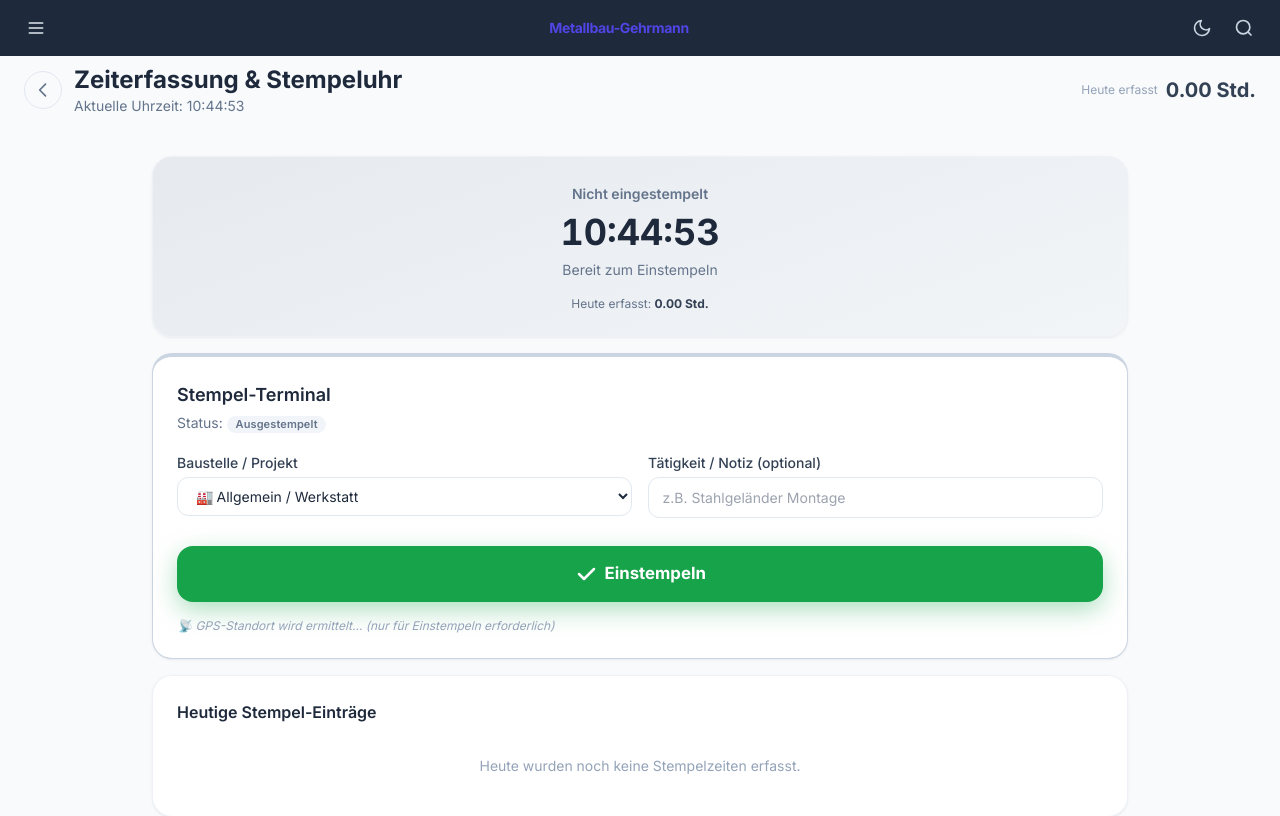
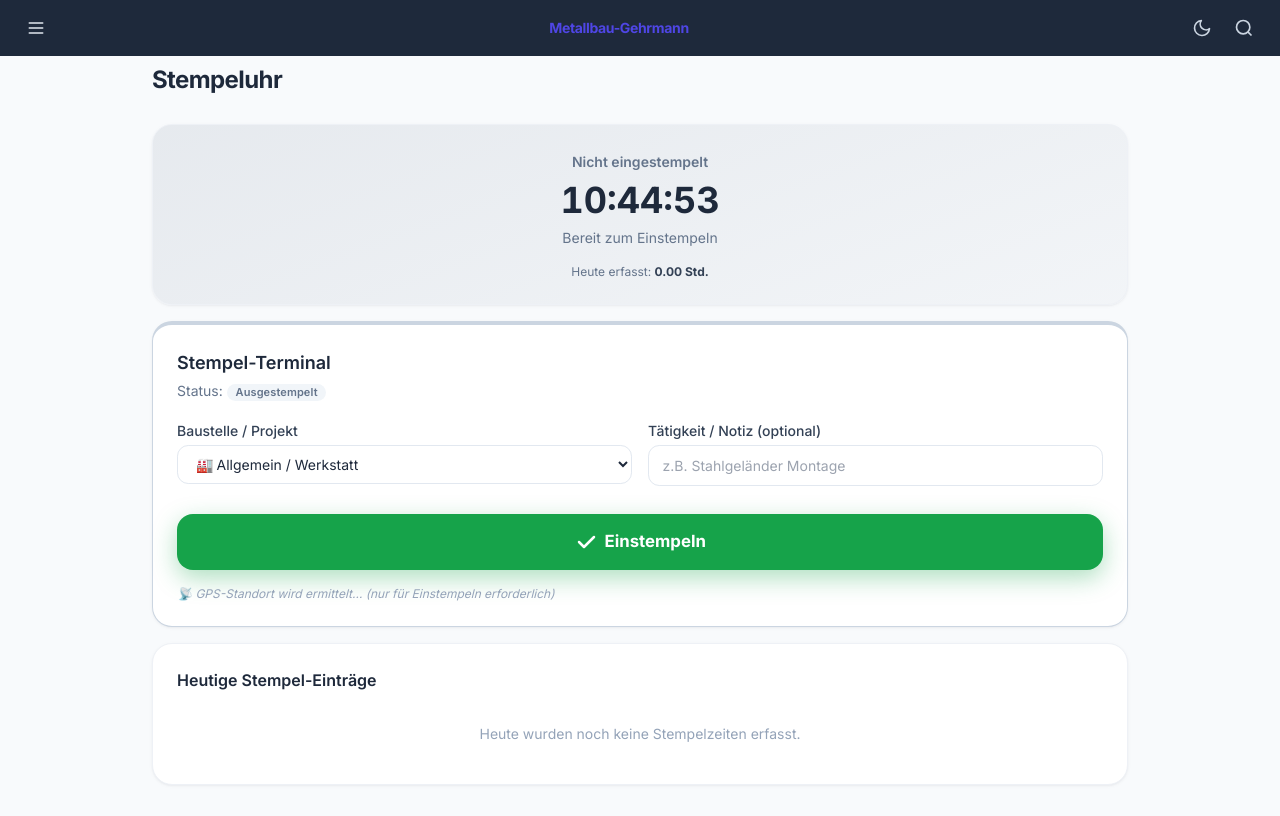
Before and after one commit to dome2212/metallbau-app, a Node server app: page /timetracking in a window 1280 px wide. Shown: the top 816 px of the page. After the commit the page ends 784 px from the top, so only its background shows below. Run offline with Node 20, Linux system fonts and the light colour scheme; the visitor is signed in with stand-in values (Sample User, id 1); data that the repository does not hold is empty; some libraries are stand-ins or nearby versions.

Commit message:
UI: doppelte Stempeluhr-Kopfzeile und Zurück-Button entfernt

```diff
--- a/views/timetracking.ejs
+++ b/views/timetracking.ejs
@@ -26,23 +26,11 @@ document.addEventListener('DOMContentLoaded', function () {
 
 <main class="flex-1 flex flex-col overflow-y-auto page-bg min-h-screen pt-16">
 
-  <div class="px-4 md:px-6 mb-6 flex flex-col md:flex-row justify-between items-start md:items-center gap-2">
-    <div class="flex items-center gap-3">
-      <button onclick="history.back()" class="btn btn-ghost p-2 rounded-full" title="Zurück">
-        <svg xmlns="http://www.w3.org/2000/svg" class="h-5 w-5" fill="none" viewBox="0 0 24 24" stroke="currentColor">
-          <path stroke-linecap="round" stroke-linejoin="round" stroke-width="2" d="M15 19l-7-7 7-7" />
-        </svg>
-      </button>
-      <div>
-        <h1 class="text-xl md:text-2xl font-bold text-slate-800 dark:text-gray-100">Zeiterfassung &amp; Stempeluhr</h1>
-        <p class="text-sm text-slate-500 dark:text-slate-400" id="live-clock">Aktuelle Uhrzeit: --:--:--</p>
-      </div>
-    </div>
-    <div class="flex items-center gap-2">
-      <span class="text-xs text-slate-400">Heute erfasst</span>
-      <span class="text-xl font-bold text-slate-700 dark:text-slate-200"><%= todayTotalHours %> Std.</span>
-    </div>
+  <div class="px-4 md:px-6 mb-3 max-w-5xl mx-auto w-full">
+    <h1 class="text-xl md:text-2xl font-bold text-slate-800 dark:text-gray-100 tracking-tight">Stempeluhr</h1>
   </div>
+  <!-- live-clock hidden for JS compatibility -->
+  <p id="live-clock" class="hidden" aria-hidden="true"></p>
 
   <div class="px-4 md:px-6 max-w-5xl mx-auto w-full space-y-4 pb-8">
 
```
